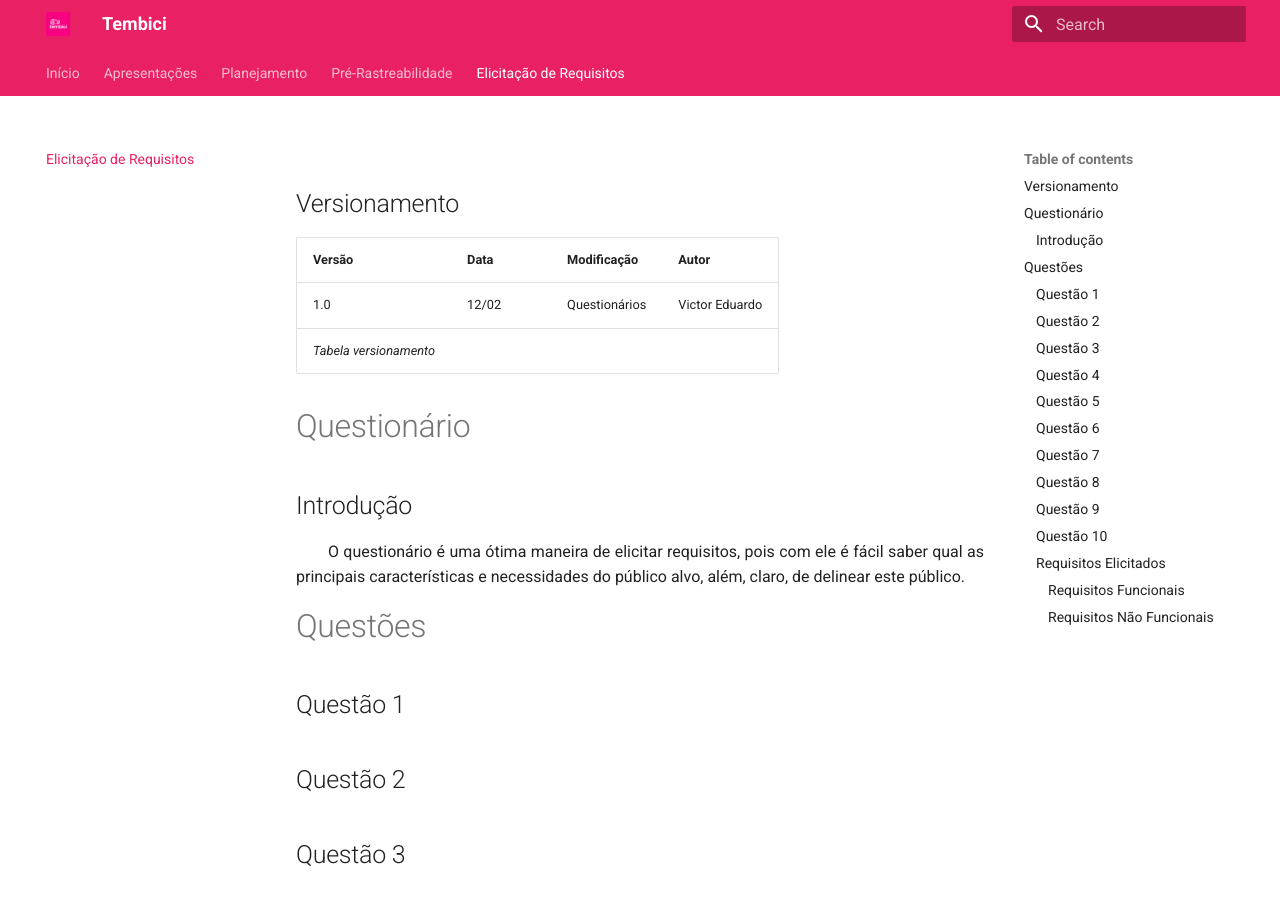
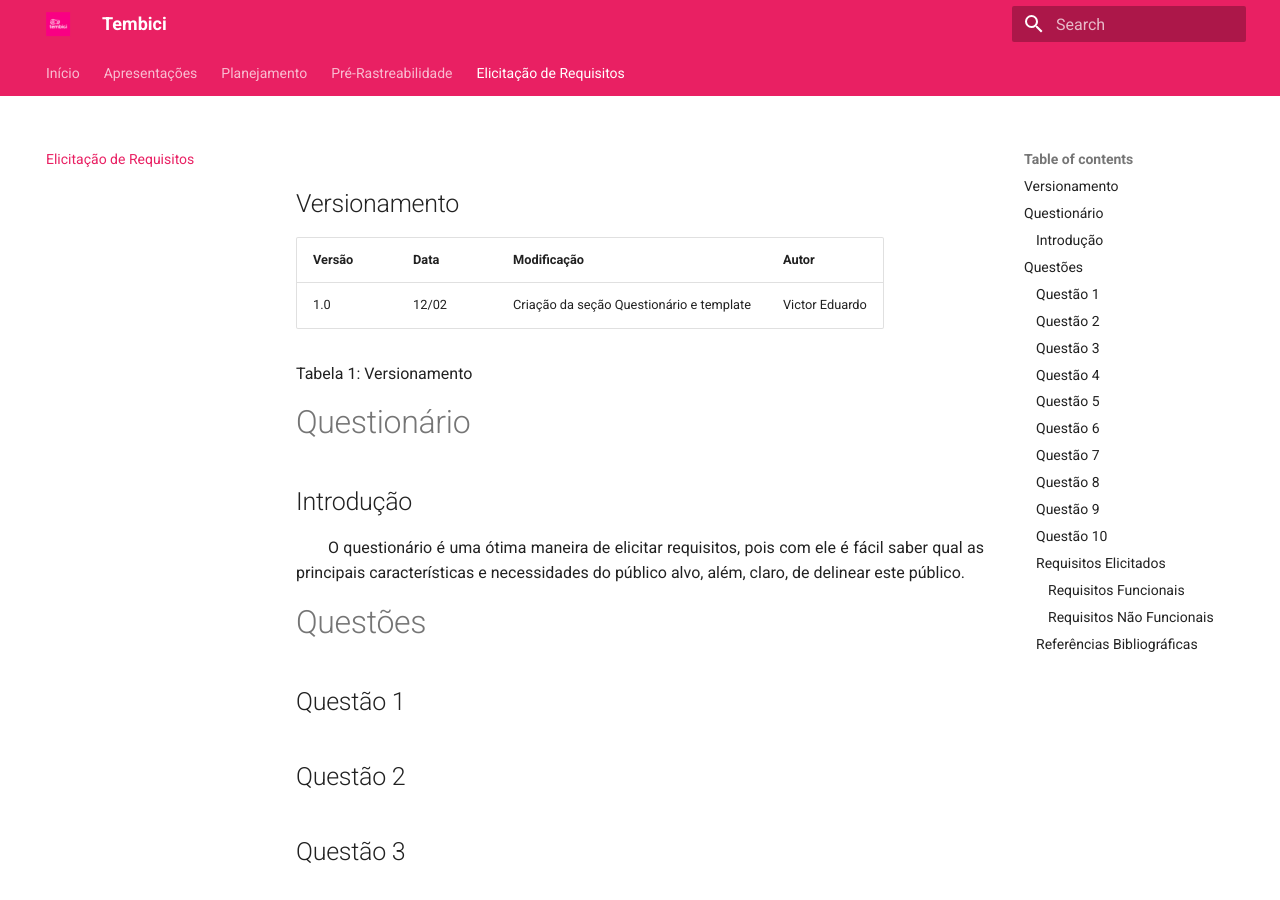
Before and after one commit to Requisitos-de-Software/2021.2-Tembici, an MkDocs documentation site: the page built from docs/elicitacao_de_requisitos.md, in a window 1280 px wide and 900 px high. Built offline with MkDocs 1.6.1 and Material for MkDocs 9.7.7, drawn with Linux system fonts in a browser that asks for light colours; some of the changed text lies outside the part shown.

Commit message:
#8-Mudando template da tabela

```diff
--- a/docs/elicitacao_de_requisitos.md
+++ b/docs/elicitacao_de_requisitos.md
@@ -2,8 +2,9 @@
 
 | Versão | Data | Modificação | Autor |
 |-|-|-|-|
-|1.0| 12/02 |Questionários|<center>Victor Eduardo</center>|
-*Tabela versionamento*
+| 1.0 | 12/02 | Criação da seção Questionário e template | Victor Eduardo |
+
+Tabela 1: Versionamento
 
 # Questionário
 ## Introdução
@@ -39,3 +40,6 @@
 ### Requisitos Não Funcionais
 | Código | Descrição | Prioridade |
 |--|--|--|
+
+## Referências Bibliográficas
+-
```
